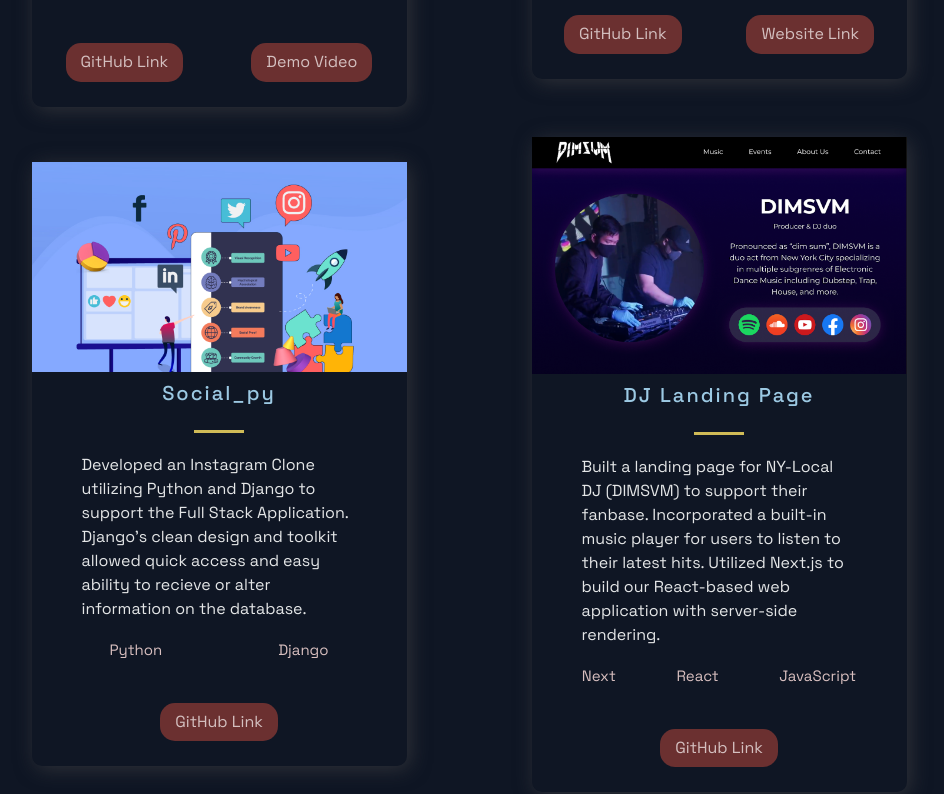
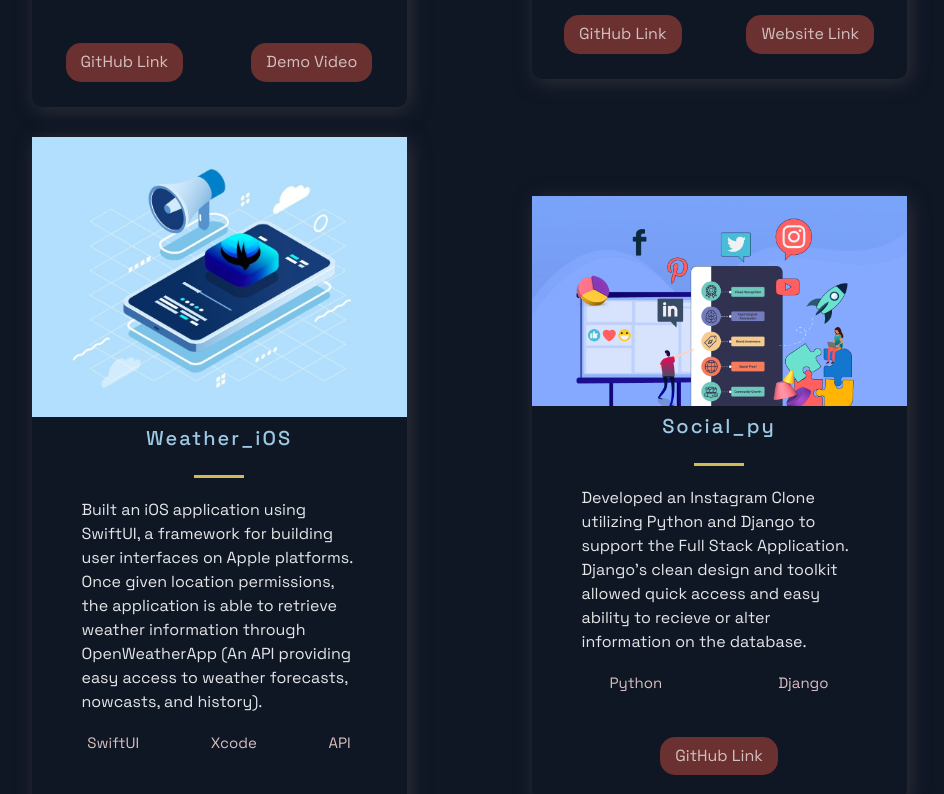
Before and after one commit to dvebino/portfolioV2, a Next.js app: page / in a window 1280 px wide. Shown: the part 1521-2315 px from the top of the page, without its empty margins (171-1115 px from the left). Built offline with nearby package versions, Linux system fonts and the light colour scheme.

Commit message:
updating for Weather_iOS

```diff
--- a/src/constants/constants.js
+++ b/src/constants/constants.js
@@ -20,6 +20,17 @@
     visit: 'http://team-dashboard.com/',
     id: 2,
     video: ''
+  },
+
+  {
+    title: 'Weather_iOS',
+    description: `Built an iOS application using SwiftUI, a framework for building user interfaces on Apple platforms. Once given location permissions, the application is able to retrieve weather information through OpenWeatherApp (An API providing easy access to weather forecasts, nowcasts, and history).`,
+    image: '/images/swift.jpg',
+    tags: ['SwiftUI', 'Xcode', 'API'],
+    source: 'https://github.com/dvebino/Weather_iOS',
+    video: '',
+    visit: '',
+    id: 5,
   },
   {
     title: 'Social_py',
```
Also changed, not shown: public/images/swift.jpg (added).
